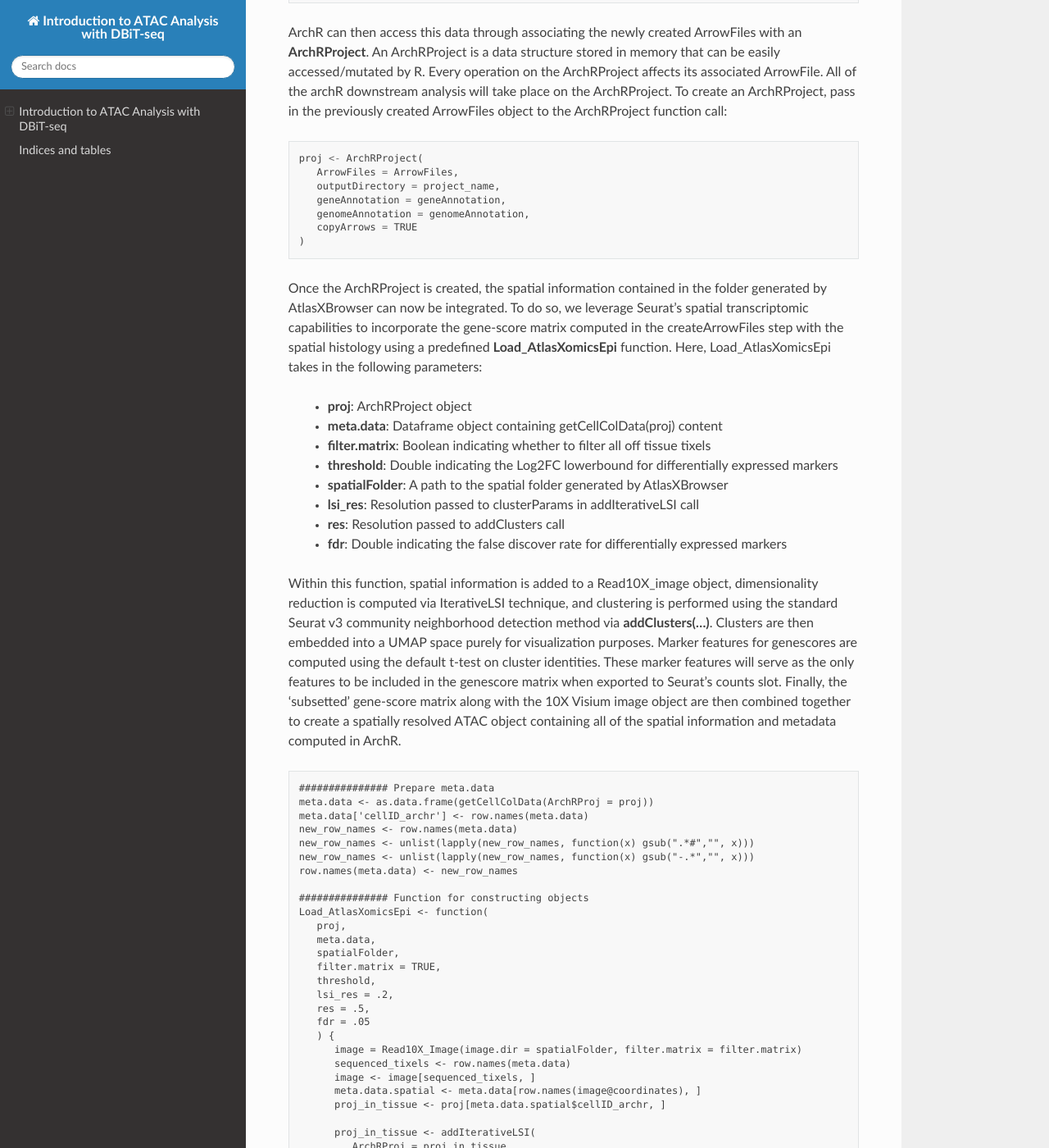
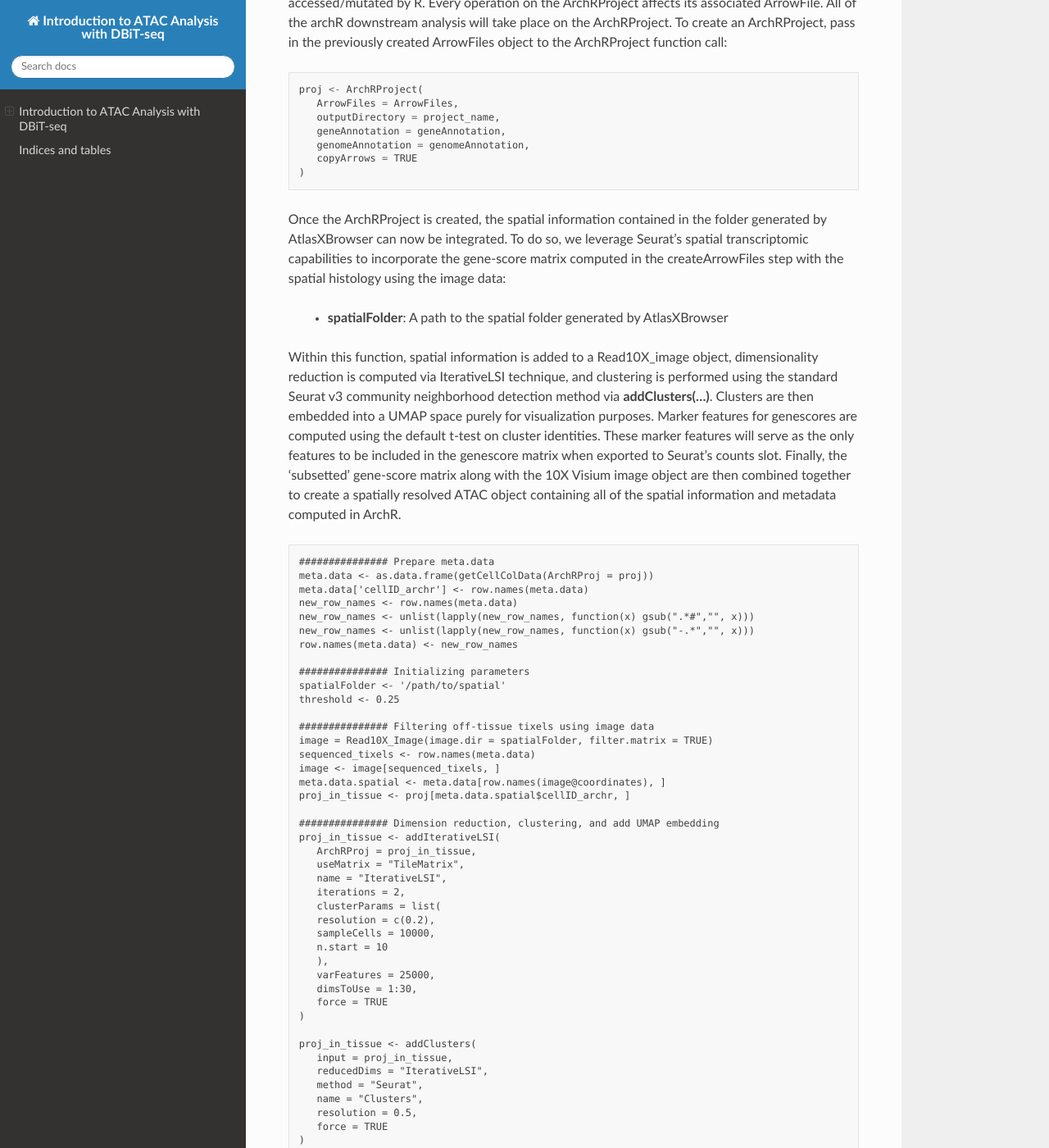
Before and after one commit to atlasxomics/AtlasXpipeline_docs, a Sphinx documentation site: the page built from docs/index.rst, in a window 1280 px wide and 1400 px high, scrolled down 1695 px. Shown: the whole window at 82% size. Built offline with Sphinx 7.4.7 and the Read the Docs theme 2.0.0, drawn with Linux system fonts in a browser that asks for light colours; some of the changed text lies outside the part shown.

Commit message:
Update index.rst

```diff
--- a/docs/index.rst
+++ b/docs/index.rst
@@ -41,30 +40,20 @@ Load needed libraries: ::
    library(hdf5r)
    library(clusterProfiler)
    library(org.Mm.eg.db)
-   library(org.Hs.eg.db)
-   library(org.Rn.eg.db)
    library(repr)
-   library(stringr)
-   library(magick)
-   library(rjson)
-   library(SeuratDisk)
-   library(rmarkdown)
    library(purrr)
-
-
 
 Before starting downstream analysis in ArchR, a few global parameters must be set: ::
 
    data_species <- 'mm10'
-   num_threads <- '2'
+   num_threads <- '1'
    tile_size <- 5000
-   addArchRGenome(data_species)
-   geneAnnotation <- getGeneAnnotation()
-   genomeAnnotation <- getGenomeAnnotation()
    genomeSize = 3.0e+09
+   min_TSS <- 0
+   min_Frags <- 0
    set.seed(1234)
-   addArchRThreads(threads = num_threads)
-
+   inputFile <- "/path/to/fragments.tsv.gz"
+   project_name <- 'Control'
 
 Once generating the needed fragments.tsv file outputted from Cellranger for a specific sample, we can now create
 an ArchR **ArrowFile** which will form the basis of our ATAC analysis. During the ArrowFile creation step, all of the
@@ -73,8 +62,11 @@ minTSS and minFrags, which respectively denote the lowest TSS enrichment score a
 be passed to filter out any bad quality tixels from the dataset. Here, an ArrowFile for a single fragments.tsv associated with an
 arbitrary 'Control' sample is created::
 
-   inputFile <- "/path/to/fragments.tsv.gz"
-   project_name <- 'Control'
+   addArchRGenome(data_species)
+   geneAnnotation <- getGeneAnnotation()
+   genomeAnnotation <- getGenomeAnnotation()
+   addArchRThreads(threads = num_threads)
+
    ArrowFiles <- createArrowFiles(
       inputFiles = inputFile,
       sampleNames = project_name,
@@ -105,16 +97,9 @@ created ArrowFiles object to the ArchRProject function call::
 
 Once the ArchRProject is created, the spatial information contained in the folder generated by AtlasXBrowser can now be integrated. To
 do so, we leverage Seurat's spatial transcriptomic capabilities to incorporate the gene-score matrix computed in the createArrowFiles step
-with the spatial histology using a predefined **Load_AtlasXomicsEpi** function. Here, Load_AtlasXomicsEpi takes in the following parameters:
+with the spatial histology using the image data:
 
-   * **proj**: ArchRProject object
-   * **meta.data**: Dataframe object containing getCellColData(proj) content
-   * **filter.matrix**: Boolean indicating whether to filter all off tissue tixels
-   * **threshold**: Double indicating the Log2FC lowerbound for differentially expressed markers
    * **spatialFolder**: A path to the spatial folder generated by AtlasXBrowser
-   * **lsi_res**: Resolution passed to clusterParams in addIterativeLSI call
-   * **res**: Resolution passed to addClusters call
-   * **fdr**: Double indicating the false discover rate for differentially expressed markers
 
 Within this function, spatial information is added to a Read10X_image object, dimensionality reduction is
 computed via IterativeLSI technique, and clustering is performed using the standard Seurat v3 community neighborhood
@@ -132,146 +117,125 @@ ATAC object containing all of the spatial information and metadata computed in A
    new_row_names <- unlist(lapply(new_row_names, function(x) gsub("-.*","", x)))
    row.names(meta.data) <- new_row_names
 
-   ############### Function for constructing objects
-   Load_AtlasXomicsEpi <- function(
-      proj,
-      meta.data,
-      spatialFolder,
-      filter.matrix = TRUE,
-      threshold,
-      lsi_res = .2,
-      res = .5,
-      fdr = .05
-      ) {
-         image = Read10X_Image(image.dir = spatialFolder, filter.matrix = filter.matrix)
-         sequenced_tixels <- row.names(meta.data)
-         image <- image[sequenced_tixels, ]
-         meta.data.spatial <- meta.data[row.names(image@coordinates), ]
-         proj_in_tissue <- proj[meta.data.spatial$cellID_archr, ]
+   ############### Initializing parameters
+   spatialFolder <- '/path/to/spatial'
+   threshold <- 0.25
 
-         proj_in_tissue <- addIterativeLSI(
-            ArchRProj = proj_in_tissue,
-            useMatrix = "TileMatrix",
-            name = "IterativeLSI",
-            iterations = 2,
-            clusterParams = list(
-            resolution = c(lsi_res),
-            sampleCells = 10000,
-            n.start = 10
-            ),
-            varFeatures = 25000,
-            dimsToUse = 1:30,
-            force = TRUE
-         )
+   ############### Filtering off-tissue tixels using image data
+   image = Read10X_Image(image.dir = spatialFolder, filter.matrix = TRUE)
+   sequenced_tixels <- row.names(meta.data)
+   image <- image[sequenced_tixels, ]
+   meta.data.spatial <- meta.data[row.names(image@coordinates), ]
+   proj_in_tissue <- proj[meta.data.spatial$cellID_archr, ]
 
-         proj_in_tissue <- addClusters(
-            input = proj_in_tissue,
-            reducedDims = "IterativeLSI",
-            method = "Seurat",
-            name = "Clusters",
-            resolution = res,
-            force = TRUE
-         )
+   ############### Dimension reduction, clustering, and add UMAP embedding
+   proj_in_tissue <- addIterativeLSI(
+      ArchRProj = proj_in_tissue,
+      useMatrix = "TileMatrix",
+      name = "IterativeLSI",
+      iterations = 2,
+      clusterParams = list(
+      resolution = c(0.2),
+      sampleCells = 10000,
+      n.start = 10
+      ),
+      varFeatures = 25000,
+      dimsToUse = 1:30,
+      force = TRUE
+   )
 
-         proj_in_tissue <- addUMAP(
-            ArchRProj = proj_in_tissue,
-            reducedDims = "IterativeLSI",
-            name = "UMAP",
-            nNeighbors = 30,
-            minDist = 0.5,
-            metric = "cosine",
-            force = TRUE
-         )
+   proj_in_tissue <- addClusters(
+      input = proj_in_tissue,
+      reducedDims = "IterativeLSI",
+      method = "Seurat",
+      name = "Clusters",
+      resolution = 0.5,
+      force = TRUE
+   )
 
-         proj_in_tissue <- addImputeWeights(proj_in_tissue)
-         status = 0
-         marker_vec <- tryCatch(expr = {
-            markersGS <- getMarkerFeatures(
-            ArchRProj = proj_in_tissue,
-            useMatrix = "GeneScoreMatrix",
-            groupBy = "Clusters",
-            testMethod = "ttest"
-            )
-            # For some runs, "FDR < 0.05" won't work
-            if ( threshold > 0 ) {
-               markerList <- getMarkers(markersGS, cutOff = "FDR <= fdr & Log2FC >= threshold")
-               for(i in names(markerList)){
-                  markerList[[i]] <- markerList[[i]][order(markerList[[i]]$Log2FC, decreasing = TRUE),]
-               }
-            } else {
-               markerList <- getMarkers(markersGS, cutOff = "FDR <= fdr & Log2FC <= threshold")
-               for(i in names(markerList)){
-                  markerList[[i]] <- markerList[[i]][order(markerList[[i]]$Log2FC, decreasing = FALSE),]
-               }
-            }
+   proj_in_tissue <- addUMAP(
+      ArchRProj = proj_in_tissue,
+      reducedDims = "IterativeLSI",
+      name = "UMAP",
+      nNeighbors = 30,
+      minDist = 0.5,
+      metric = "cosine",
+      force = TRUE
+   )
 
-            markerGenes <- list()
-            for (i in seq_len(length(markerList))) {
-            markerGenes <- c(markerGenes, markerList[[i]]$name)
-            }
+   #################  Filtering marker genes
+   marker_vec <- tryCatch(expr = {
+      markersGS <- getMarkerFeatures(
+      ArchRProj = proj_in_tissue,
+      useMatrix = "GeneScoreMatrix",
+      groupBy = "Clusters",
+      testMethod = "ttest"
+      )
 
-
-            if (length(markerGenes) == 0){
-            print("Marker genes vec is empty")
-            markerList <- c('')
-            status = 1
-            } else {
-            markerGenes <- unique(unlist(markerGenes))
-            }
-            marker_vec <- list(markerGenes = markerGenes, markerList = markerList, status = status)
-         }, error = function(e){
-            print(paste0("markerGenes cannot be created. Original error: ", e))
-            markerGenes = c('')
-            markerList = c('')
-            status = 1
-            marker_vec <- list(markerGenes = markerGenes, markerList = markerList, status = status)
-            return(marker_vec)
-         })
-
-         markerGenes <- marker_vec[["markerGenes"]]
-         print(paste0("markerGenes: ", markerGenes))
-         markerList <- marker_vec[["markerList"]]
-         #print(paste0("markerList: ", markerList))
-         status <- marker_vec[["status"]]
-         print(paste0("status: ", status))
-
-         proj_in_tissue <- addImputeWeights(proj_in_tissue)
-         gene_score <- getGeneScore_ArchR(ArchRProj = proj_in_tissue, name = markerGenes, imputeWeights = getImputeWeights(proj_in_tissue))
-         object <- CreateSeuratObject(counts = gene_score, assay = "Spatial", meta.data = meta.data)
-
-         print(object)
-         image <- image[Cells(x = object)]
-         DefaultAssay(object = image) <- "Spatial"
-         object[["slice1"]] <- image
-         spatial.obj <- object
-         objList <- list("proj_in_tissue" = proj_in_tissue, "spatial.obj" = spatial.obj, 'markerList' = markerList, 'status' = status)
-         #print(paste0("out_vec: ", out_vec))
-         return(objList)
+      if ( threshold > 0 ) {
+         markerList <- getMarkers(markersGS, cutOff = "FDR <= 0.05 & Log2FC >= 0.25")
+         for(i in names(markerList)){
+            markerList[[i]] <- markerList[[i]][order(markerList[[i]]$Log2FC, decreasing = TRUE),]
+         }
+      } else {
+         markerList <- getMarkers(markersGS, cutOff = "FDR <= 0.05 & Log2FC <= 0.25")
+         for(i in names(markerList)){
+            markerList[[i]] <- markerList[[i]][order(markerList[[i]]$Log2FC, decreasing = FALSE),]
+         }
       }
 
-      objList <- Load_AtlasXomicsEpi(proj, meta.data, spatialFolder, filter.matrix = TRUE, threshold)
-      proj_in_tissue <- objList$proj_in_tissue
-      spatial_in_tissue.obj <- objList$spatial.obj
-      markerList <- objList$markerList
+      markerGenes <- list()
+      for (i in seq_len(length(markerList))) {
+         markerGenes <- c(markerGenes, markerList[[i]]$name)
+      }
 
-      spatial_in_tissue.obj$orig.ident = as.factor(project_name)
-      Idents(spatial_in_tissue.obj) = 'orig.ident'
-      spatial_in_tissue.obj = AddMetaData(spatial_in_tissue.obj, spatial_in_tissue.obj@images$slice1@coordinates)
+      if (length(markerGenes) == 0){
+         print("Marker genes vec is empty")
+         markerList <- c('')
+      } else {
+         markerGenes <- unique(unlist(markerGenes))
+      }
+      marker_vec <- list(markerGenes = markerGenes, markerList = markerList)
+   }, error = function(e){
+      print(paste0("markerGenes cannot be created. Original error: ", e))
+      markerGenes = c('')
+      markerList = c('')
+      marker_vec <- list(markerGenes = markerGenes, markerList = markerList)
+      return(marker_vec)
+   })
+
+   markerGenes <- marker_vec[["markerGenes"]]
+   markerList <- marker_vec[["markerList"]]
+
+   ############## Creating Seurat object
+   proj_in_tissue <- addImputeWeights(proj_in_tissue)
+   gene_score <- getGeneScore_ArchR(ArchRProj = proj_in_tissue, name = markerGenes, imputeWeights = getImputeWeights(proj_in_tissue))
+   object <- CreateSeuratObject(counts = gene_score, assay = "Spatial", meta.data = meta.data)
+
+   image <- image[Cells(x = object)]
+   DefaultAssay(object = image) <- "Spatial"
+   object[["slice1"]] <- image
+   spatial_in_tissue.obj <- object
+
+   spatial_in_tissue.obj$orig.ident = as.factor(project_name)
+   Idents(spatial_in_tissue.obj) = 'orig.ident'
+   spatial_in_tissue.obj = AddMetaData(spatial_in_tissue.obj, spatial_in_tissue.obj@images$slice1@coordinates)
 
 Once the spatial objects have been generated, various metadata and genescore information can now be plotted
 back to spatial images using standard Seurat functions ::
 
+   ############## Plotting the Spatial map
    spatial_in_tissue.obj@meta.data$Clusters = proj_in_tissue$Clusters
    plot_spatial = SpatialDimPlot(
-   spatial_in_tissue.obj,
-   group.by = "Clusters",
-   label = FALSE, label.size = 3,
-   pt.size.factor = pt_size_factor, cols = cols, stroke = 0) +
-   theme(
-      plot.title = element_blank(),
-      legend.position = "right",
-      text=element_text(size=21)) +
-   ggtitle(project_name) + theme(plot.title = element_text(hjust = 0.5), text=element_text(size=21))
+       spatial_in_tissue.obj,
+       group.by = "Clusters",
+       label = FALSE, label.size = 3,
+       pt.size.factor = pt_size_factor, cols = cols, stroke = 0) +
+       theme(
+          plot.title = element_blank(),
+          legend.position = "right",
+          text=element_text(size=21)) +
+          ggtitle(project_name) + theme(plot.title = element_text(hjust = 0.5), text=element_text(size=21))
 
    plot_spatial$layers[[1]]$aes_params <-
    c(plot_spatial$layers[[1]]$aes_params, shape=22)
```
Also changed, not shown: other parts of docs/index.rst (+0 -1 lines).
